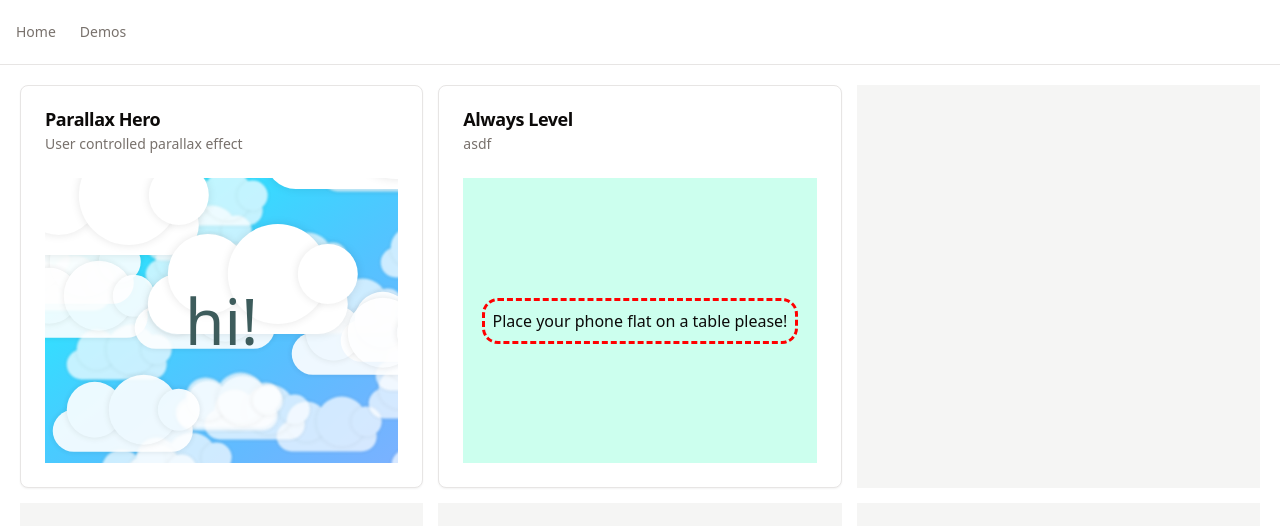
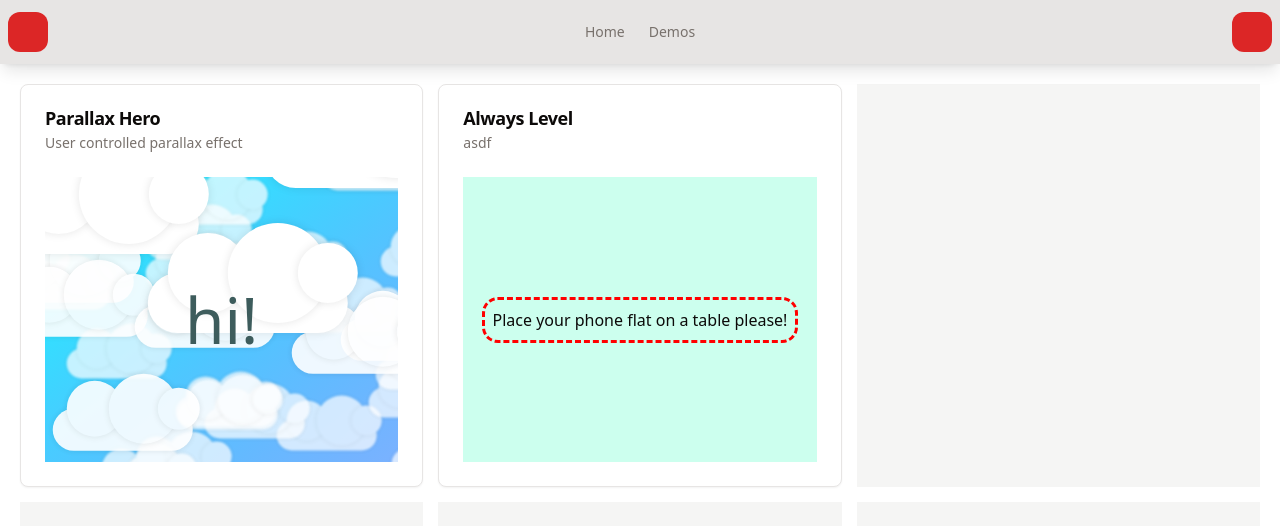
Before and after one commit to bionboy/lukefloden.com, a SvelteKit app: page /demos in a window 1280 px wide. Shown: the top 526 px of the page. Built offline with nearby package versions, Linux system fonts and the light colour scheme.

Commit message:
feat: animated site header based on daisychainstudio.net

```diff
--- a/src/lib/components/Header.svelte
+++ /dev/null
@@ -1,18 +0,0 @@
-<script lang="ts">
-	import Nav from './Nav.svelte';
-	import { cn } from '$lib/utils.js';
-</script>
-
-<div
-	class={cn(
-		// TODO(@bionboy, 2025-01-05): don't hide on smaller screens for now until we have a mobile design that will take its place
-		// 'hidden',
-		'md:flex flex-col'
-	)}
->
-	<div class="border-b">
-		<div class="flex h-16 items-center px-4">
-			<Nav />
-		</div>
-	</div>
-</div>
--- a/src/lib/components/Nav.svelte
+++ b/src/lib/components/Nav.svelte
@@ -17,7 +17,7 @@
 	export { className as class };
 </script>
 
-<nav class={cn('flex items-center space-x-4 lg:space-x-6', className)}>
+<nav class={cn('w-full flex justify-center items-center gap-4 lg:gap-6', className)}>
 	{#each locations as { name, route }}
 		<a href={route}> {name} </a>
 	{/each}
@@ -25,6 +25,10 @@
 
 <style lang="postcss">
 	a {
-		@apply text-muted-foreground hover:text-primary text-sm font-medium transition-colors;
+		@apply text-muted-foreground
+		text-sm font-medium
+		hover:text-primary hover:scale-125
+		transition-all duration-500 ease-in
+		hover:duration-200;
 	}
 </style>
--- a/src/routes/+layout.svelte
+++ b/src/routes/+layout.svelte
@@ -2,10 +2,92 @@
 	import '../app.pcss';
 	import type { Snippet } from 'svelte';
 	import type { LayoutData } from './$types';
-	import Header from '$lib/components/Header.svelte';
+	import Nav from '$lib/components/Nav.svelte';
+	import { cn } from '$lib/utils';
 
 	let { data, children }: { data: LayoutData; children: Snippet } = $props();
+
+	let hovering = $state(false);
+	const hoverTrue = () => (hovering = true);
+	const hoverFalse = () => (hovering = false);
+
+	let headerHeight = $state(0);
+	let scrollY: number = $state(0);
+	let headerMinimized: boolean = $derived(!hovering && scrollY > headerHeight * 4);
 </script>
 
-<Header />
-{@render children()}
+<svelte:window bind:scrollY />
+
+<div class="relative flex flex-col">
+	<div
+		class="site-header"
+		role="navigation"
+		bind:clientHeight={headerHeight}
+		onmouseovercapture={hoverTrue}
+		onmouseoutcapture={hoverFalse}
+		onfocuscapture={hoverTrue}
+		onblurcapture={hoverFalse}
+	>
+		<div class="backdrop" class:headerMinimized></div>
+		<div class="island left" class:headerMinimized>
+			<div
+				class="size-10 bg-destructive rounded-xl transition-transform"
+				class:headerMinimized
+			></div>
+		</div>
+		<div class="ocean" class:headerMinimized>
+			<Nav />
+		</div>
+		<div class="island right" class:headerMinimized>
+			<div
+				class="size-10 bg-destructive rounded-xl transition-transform"
+				class:headerMinimized
+			></div>
+		</div>
+	</div>
+	{@render children()}
+</div>
+
+<style lang="postcss">
+	.site-header {
+		@apply sticky z-10 top-0 w-screen h-16
+			flex items-center
+			gap-4;
+	}
+
+	.backdrop {
+		@apply -z-[1] absolute size-full
+			border-b bg-border
+			shadow-lg
+			opacity-100;
+		transition:
+			transform 0.3s ease-in-out,
+			opacity 0.3s ease-in-out;
+	}
+	.backdrop.headerMinimized {
+		@apply -translate-y-full opacity-0;
+	}
+
+	.island {
+		@apply p-2
+			transition-transform ease-in-out duration-500;
+	}
+	.left {
+	}
+	.left.headerMinimized {
+		@apply scale-75;
+	}
+	.right {
+		@apply translate-y-0;
+	}
+	.right.headerMinimized {
+		@apply translate-x-full;
+	}
+	.ocean {
+		@apply size-full flex;
+		@apply transition-transform ease-in-out duration-500;
+	}
+	.ocean.headerMinimized {
+		@apply -translate-y-full scale-x-0;
+	}
+</style>
```
